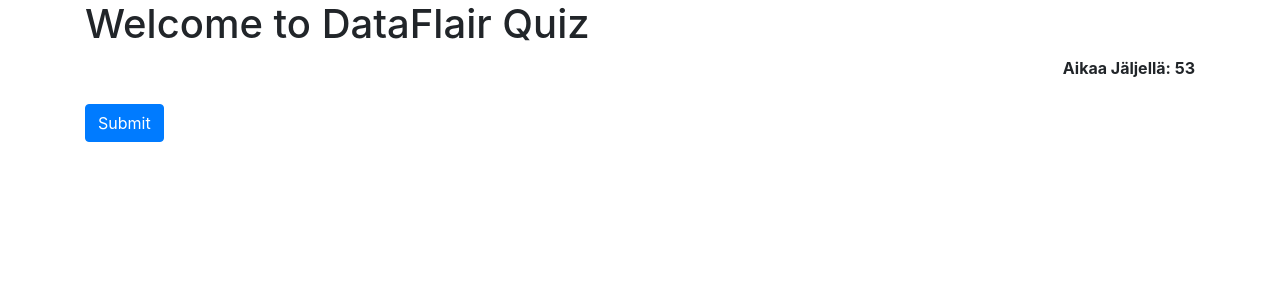
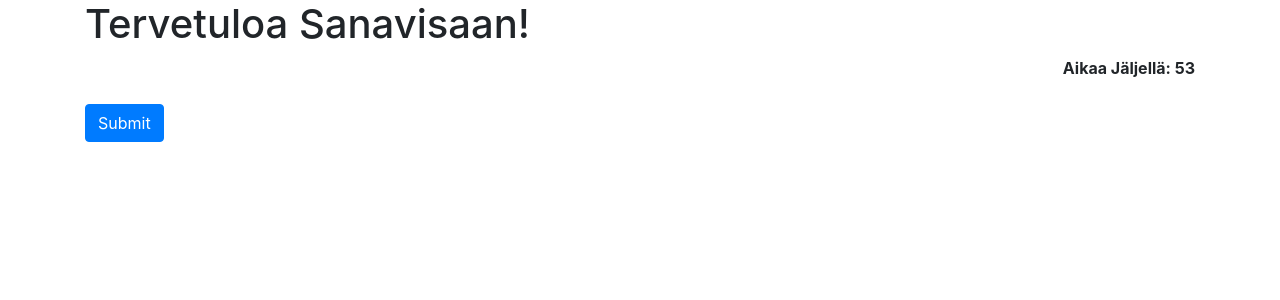
Before and after one commit to TinoCederholm/Quiz, a Django app: page / in a window 1280 px wide. Shown: the part 56-356 px from the top of the page. Run offline with Django 3.2, Linux system fonts and the light colour scheme; data that the repository does not hold is empty; some libraries are stand-ins or nearby versions.

Commit message:
Muutettu Otsikko

```diff
--- a/Quiz/templates/Quiz/home.html
+++ b/Quiz/templates/Quiz/home.html
@@ -4,7 +4,7 @@
 {% block content %}
 {% load static %}
 <div class="container ">
-<h1>Welcome to DataFlair Quiz</h1>
+<h1>Tervetuloa Sanavisaan!</h1>
 
 <!--<div id="counter">1:00</div> -->
 <!--<div align="right " id="displaytimer"><b>Timer: 0 seconds</b></div>-->
```
